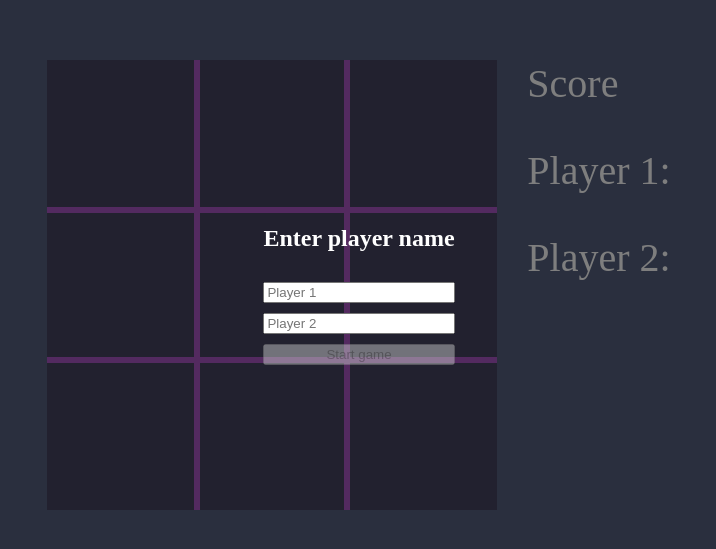
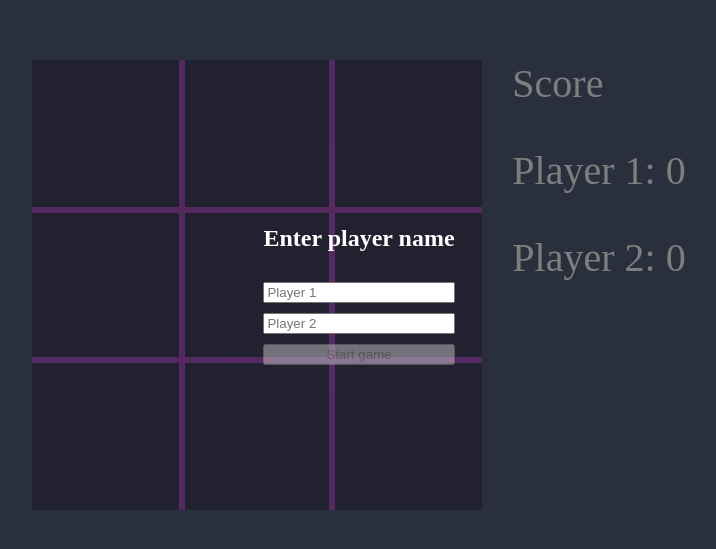
Before and after one commit to Yyyurii/tic-tac-toe, a React app: page / in a window 1280 px wide. Shown: the part 115-664 px from the top of the page, without its empty margins (281-997 px from the left). Built offline with nearby package versions, Linux system fonts and the light colour scheme.

Commit message:
Created logic to find a draw

```diff
--- a/src/components/App/App.js
+++ b/src/components/App/App.js
@@ -12,22 +12,42 @@ const App = () => {
   const [firstPlayer, setFirstPlayer] = useState('');
   const [secondPlayer, setSecondPlayer] = useState('');
   const [showPopup, setShowPopup] = useState(true);
-
+  const [score, setScore] = useState({
+    firstPlayer: 0,
+    secondPlayer: 0
+  });
 
   const winner = calculateWinner(cells);
 
   useEffect(() => {
+    function endGame() {
+      setTimeout(() => {
+        setCells(Array(9).fill(null));
+        setDraw(false);
+      }, 3000);
+
+      if (draw) {
+        return 'Draw!'
+      } else {
+        return winCounter();
+      }
+    }
+
     function isDraw() {
       const draw = cells.filter(cell => cell === null);
 
-      if (draw.length <= 0) {
+      if (draw.length <= 0 && !winner) {
         setDraw(true);
       }
     };
 
+    if (winner || draw) {
+      endGame();
+    }
+
     isDraw();
 
-  }, [cells]);
+  }, [cells, draw]);
 
   const enterFirstPlayer = (e) => setFirstPlayer(e.target.value);
   const enterSecondPlayer = (e) => setSecondPlayer(e.target.value);
@@ -47,16 +67,17 @@ const App = () => {
     setShowPopup(false)
   }
 
-  function endGame() {
-    setTimeout(() => {
-      setCells(Array(9).fill(null));
-      setDraw(false);
-    }, 5000);
-
-    if (draw) {
-      return 'Draw!'
+  const winCounter = () => {
+    if (!xTurn) {
+      setScore(score => ({
+        ...score,
+        firstPlayer: score.firstPlayer + 1
+      }))
     } else {
-      return `${xTurn ? "O's" : "X's"} Wins!`
+      setScore(score => ({
+        ...score,
+        secondPlayer: score.secondPlayer + 1
+      }))
     }
   }
 
@@ -88,10 +109,11 @@ const App = () => {
         handleClick={handleClick}
         xTurn={xTurn} />
       <Score
+        draw={draw}
+        score={score}
         firstPlayer={firstPlayer}
         secondPlayer={secondPlayer}
         enterName={showPopup} />
-      {winner || draw ? endGame() : null}
       <Popup
         isShowPopup={isShowPopup}
         showPopup={showPopup}
--- a/src/components/Score/Score.js
+++ b/src/components/Score/Score.js
@@ -1,11 +1,12 @@
 import './score.css';
 
-const Score = ({ enterName, firstPlayer, secondPlayer }) => {
+const Score = ({ enterName, firstPlayer, secondPlayer, score, draw }) => {
   return (
     <div className="score">
       <p>Score</p>
-      <p>{!enterName ? firstPlayer : 'Player 1'}: </p>
-      <p>{!enterName ? secondPlayer : 'Player 2'}: </p>
+      <p>{!enterName ? firstPlayer + ' - x' : 'Player 1'}: {score.firstPlayer} </p>
+      <p>{!enterName ? secondPlayer + ' - o' : 'Player 2'}: {score.secondPlayer}</p>
+      <p className={draw ? 'draw show' : 'draw'}>Draw !</p>
     </div>
   )
 };
--- a/src/components/Score/score.css
+++ b/src/components/Score/score.css
@@ -6,3 +6,11 @@
 .score p {
   margin-top: 0px;
 }
+
+.draw {
+  display: none;
+}
+
+.draw.show {
+  display: block;
+}
```
